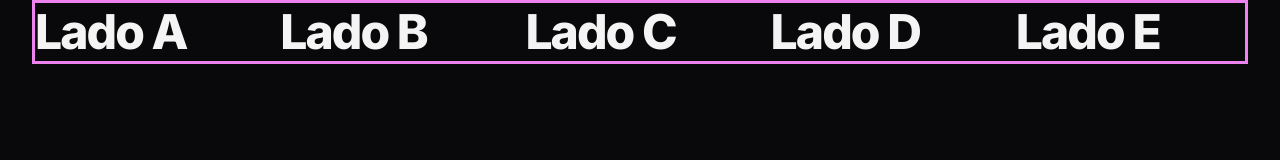
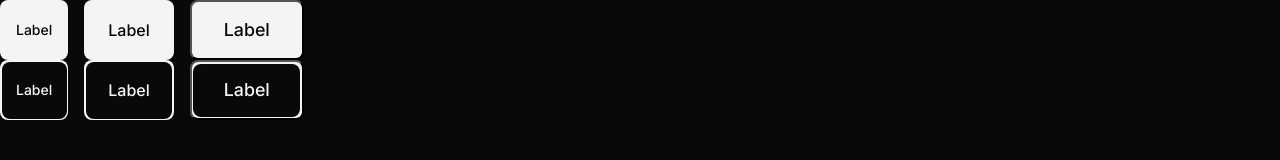
Before and after one commit to TiagoGoncalvesCesar/Projeto-Zingen, a plain HTML site: page index.html in a window 1280 px wide. Drawn offline with Linux system fonts and the light colour scheme.

Commit message:
Estilizando os botões

```diff
--- a/index.html
+++ b/index.html
@@ -1,28 +1,32 @@
-    <!DOCTYPE html>
+<!DOCTYPE html>
 <html lang="ptb-BR">
-<head>
-    <link rel="preconnect" href="https://fonts.googleapis.com">
-    <link rel="preconnect" href="https://fonts.gstatic.com" crossorigin>
-    <meta charset="UTF-8">
-    <meta name="viewport" content="width=device-width, initial-scale=1.0">
+  <head>
+    <link rel="preconnect" href="https://fonts.googleapis.com" />
+    <link rel="preconnect" href="https://fonts.gstatic.com" crossorigin />
+    <meta charset="UTF-8" />
+    <meta name="viewport" content="width=device-width, initial-scale=1.0" />
     <title>Zingen - KaraoKê</title>
 
+    <link
+      href="https://fonts.googleapis.com/css2?family=Inter:ital,opsz,wght@0,14..32,100..900;1,14..32,
+100..900&family=Poppins:ital,wght@0,100;0,200;0,300;0,400;0,500;0,600;0,700;0,800;0,900;1,100;1,200;1,300;1,400;1,
+500;1,600;1,700;1,800;1,900&display=swap"
+      rel="stylesheet"
+    />
 
-<link href="https://fonts.googleapis.com/css2?family=Inter:ital,opsz,wght@0,14..32,100..900;1,14..32,
-100..900&family=Poppins:ital,wght@0,100;0,200;0,300;0,400;0,500;0,600;0,700;0,800;0,900;1,100;1,200;1,300;1,400;1,
-500;1,600;1,700;1,800;1,900&display=swap" rel="stylesheet">
+    <link rel="stylesheet" href="styles/index.css" />
+  </head>
+  <body>
+    <div class="flex gap-1">
+     <a href="#" class="btn btn-sm">Label</a>
+     <span href="#" class="btn btn-md">Label</span>
+     <button href="#" class="btn btn-lg">Label</a>
+   </div>
 
-    <link rel="stylesheet" href="styles/index.css">
-</head>
-<body>
-  <header>
-    <div class="container even-columns">
-      <h2>Lado A</h2>
-      <h2>Lado B</h2>
-      <h2>Lado C</h2>
-      <h2>Lado D</h2>
-      <h2>Lado E</h2>
-    </div>
-  </header>
-</body>
+   <div class="flex gap-1">
+    <a aria-label="Label" href="#" class="btn btn-sm"></a>
+    <span aria-label="Label" href="#" class="btn btn-md"></span>
+    <button aria-label="Label" href="#" class="btn btn-lg"></a>
+  </div>
+  </body>
 </html>
--- /dev/null
+++ b/styles/buttons.css
@@ -0,0 +1,65 @@
+
+.btn {
+    --btn-bg-color: var(--text-color-primary);
+    --btn-color: var(--bg-color);
+
+    display: flex;
+    align-items: center;
+    justify-content: center;
+    width: fit-content;
+
+    border-radius: 0.5rem;
+
+    font: var(--fw-md) var(--fs-base)/1.5rem var(--ff-sans);
+    cursor: pointer;
+
+    background: var(--btn-bg-color);
+    color: var(--btn-color);
+}
+
+.btn:hover {
+    --btn-bg-color: linear-gradient(
+        90deg,
+        var(--brand-color-secondary) 0%,
+        var(--brand-color-primary) 100%
+    );
+    --btn-color: var(--surface-color);
+}
+
+.btn-sm {
+    padding: 0.5rem 1rem;
+    font-size: var(--fs-sm);
+}
+
+.btn-md {
+    padding: 0.75rem 1.5rem;
+    font-size: var(--fs-base);
+}
+
+.btn-lg {
+    padding: 1rem 2rem;
+    font-size: 1.1125rem;
+}
+
+.btn[aria-label] {
+    position: relative;
+    &::before{
+        content: "";
+        position: absolute;
+        border-radius: inherit;
+        inset: 0.09375rem;
+        background-color: var(--bg-color);
+    }
+
+    &::after{
+        content: attr(aria-label);
+        background: var(--btn-bg-color);
+        -webkit-background-clip: text;
+        background-clip: text;
+        color: transparent;
+        color: transparent;
+        position: relative;
+        z-index: 1;
+
+    }
+}
--- a/styles/index.css
+++ b/styles/index.css
@@ -1,3 +1,4 @@
 
 @import url(global.css);
 @import url(utility.css);
+@import url(buttons.css);
--- a/styles/utility.css
+++ b/styles/utility.css
@@ -35,6 +35,18 @@
     gap: 1rem;
 }
 
+.flex {
+    display: flex;
+}
+
+.gap-1 {
+    gap: 1rem;
+}
+
+.grid {
+    display: grid;
+}
+
 @media (width >= 80em) {
     .container{
         --max-width: 80rem;
```
